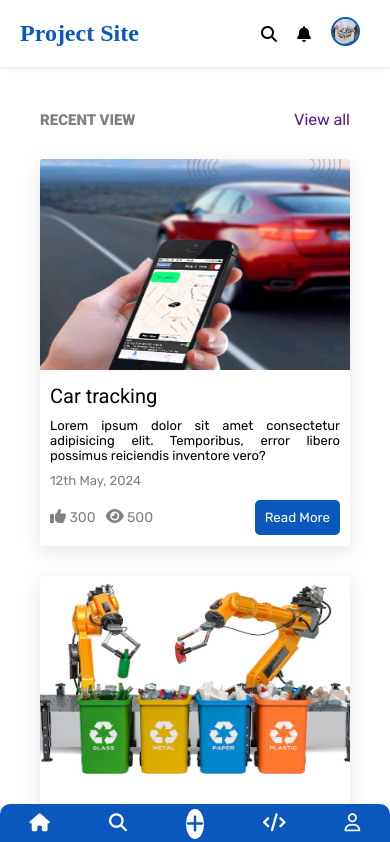
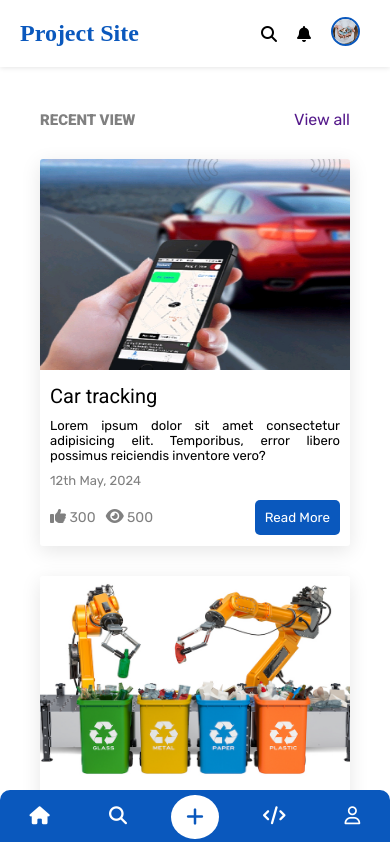
Before and after one commit to kuamidesgithubNE/Project, a React (Vite) app: page / in a window 390 px wide. Shown: the top 842 px of the page. Built offline with nearby package versions, Linux system fonts and the light colour scheme; a web font is replaced by a local one.

Commit message:
update @ 11/05/24

```diff
--- a/src/App.css
+++ b/src/App.css
@@ -319,10 +319,10 @@ select {
     display: flex;
     justify-content: space-around;
     opacity: 1;
+    padding: 5px 0;
   }
   .navbar i {
     margin: 0;
-    padding: 5px 0;
   }
   .container {
     width: 100%;
```
